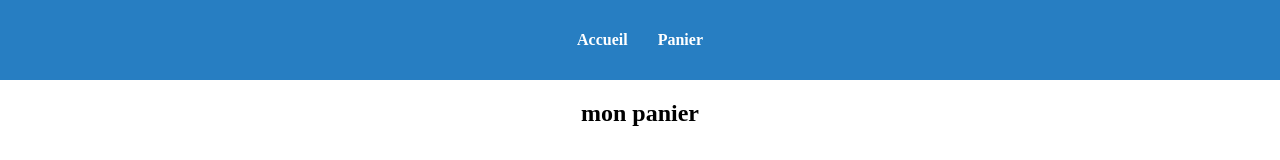
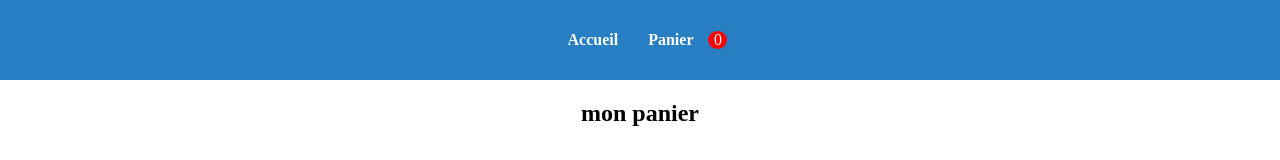
Before and after one commit to YounesBelarbi/react_shop_cart_management, a React (Create React App) app: page /cart in a window 1280 px wide. Shown: the top 160 px of the page. Built offline with nearby package versions, Linux system fonts and the light colour scheme.

Commit message:
style: display item number in cart

```diff
--- a/src/components/nav/Navbar.jsx
+++ b/src/components/nav/Navbar.jsx
@@ -1,11 +1,22 @@
 import { Link } from 'react-router-dom';
 import { StyledNavbar } from './Navbar.styled';
+import { useContext, useState } from 'react';
+
+
+import CartContext from '../../context/CartContext';
+
 
 const Navbar = () => {
+    const context = useContext(CartContext);
+
+    const itemNumber = context.cartContent.length;
+    console.log(itemNumber);
     return (
         <StyledNavbar>
             <Link to="/">Accueil</Link>
             <Link to="/cart">Panier</Link>
+            <span>{itemNumber}</span>
+
         </StyledNavbar>
     )
 }
--- a/src/components/nav/Navbar.styled.js
+++ b/src/components/nav/Navbar.styled.js
@@ -11,4 +11,12 @@ export const StyledNavbar = styled.nav`
         color: #fff;
         font-weight: bold;
     }
+
+    & span {
+        background-color:red;
+        border-radius: 50%;
+        width: 19px;
+        text-align: center;
+        color: #fff;
+    }
 `
```
